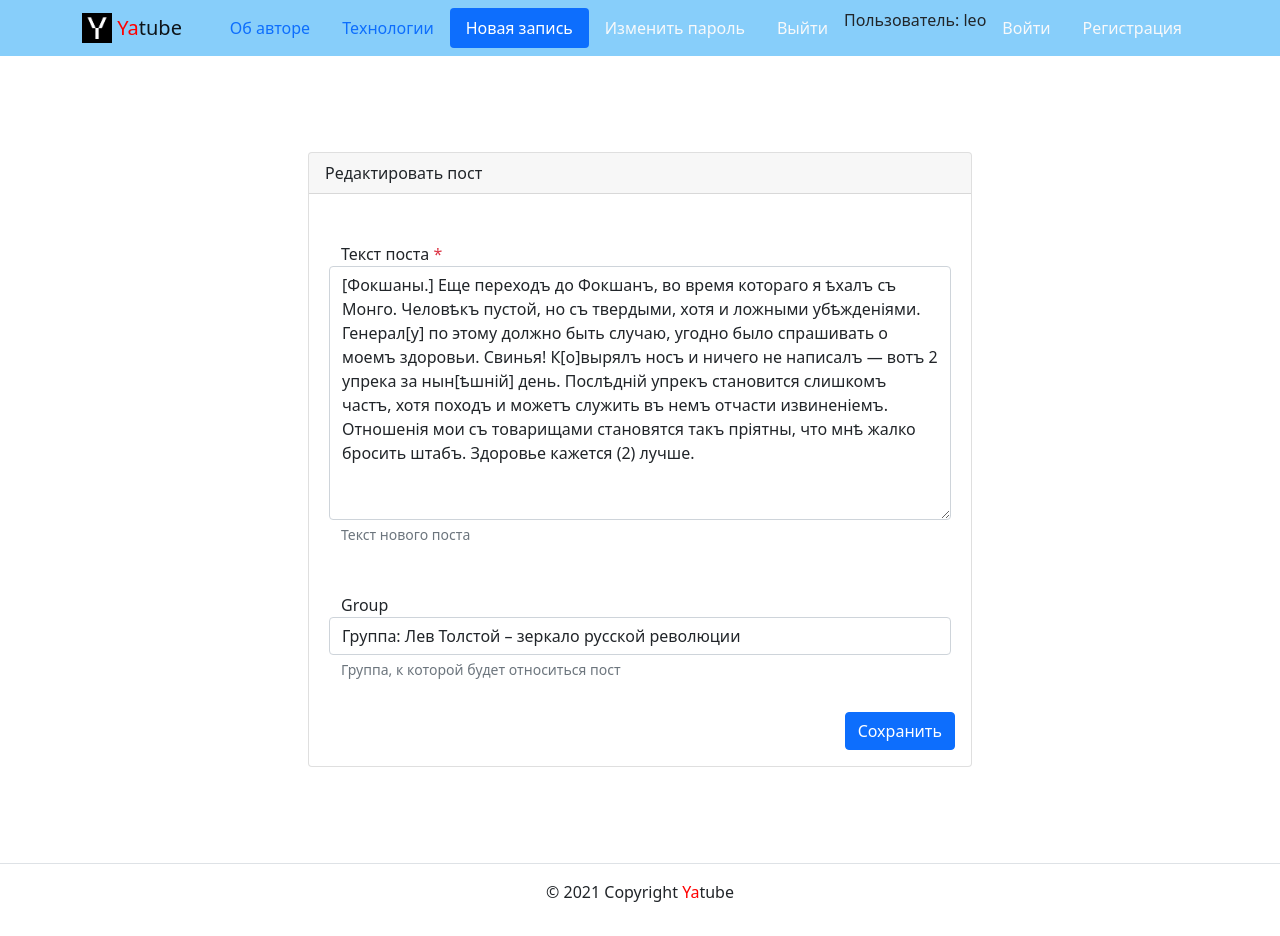
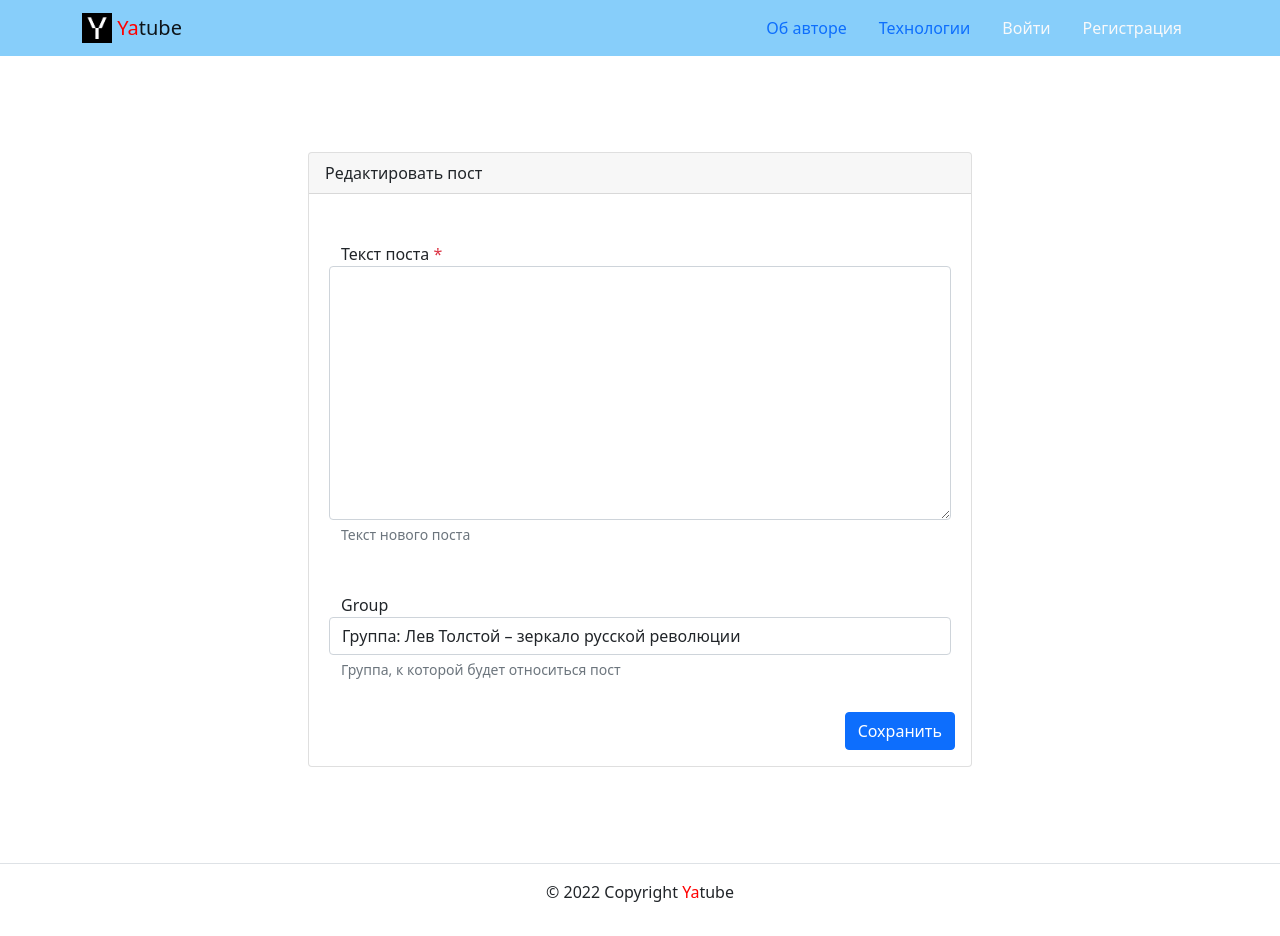
Before and after one commit to Denis-Pakharenko/hw03_forms, a Django app: template yatube/templates/posts/update_post.html in a window 1280 px wide. Run offline with Django 3.2, Linux system fonts and the light colour scheme; the template is opened without the code that fills it, so the values that code supplies are empty; some libraries are stand-ins or nearby versions.

Commit message:
На проверку, еще раз)

```diff
--- a/yatube/templates/about/about.html
+++ b/yatube/templates/about/about.html
@@ -1,4 +1,3 @@
-<!-- templates/about/author.html -->
 {% extends "base.html" %}
 {% block title %}Об авторе проекта{% endblock %}
 {% block content %}
--- a/yatube/templates/about/tech.html
+++ b/yatube/templates/about/tech.html
@@ -1,4 +1,3 @@
-<!-- templates/about/tech.html -->
 {% extends "base.html" %}
 {% block title %}Технологии{% endblock %}
 {% block content %}
--- a/yatube/templates/posts/update_post.html
+++ b/yatube/templates/posts/update_post.html
@@ -1,69 +1,9 @@
-<!DOCTYPE html>
-<html lang="ru">
-  <head>
-    <meta charset="utf-8">
-    <meta name="viewport" content="width=device-width, initial-scale=1">
-    <link rel="icon" href="../img/fav/fav.ico" type="image">
-    <link rel="apple-touch-icon" sizes="180x180" href="../img/fav/apple-touch-icon.png">
-    <link rel="icon" type="image/png" sizes="32x32" href="../img/fav/favicon-32x32.png">
-    <link rel="icon" type="image/png" sizes="16x16" href="../img/fav/favicon-16x16.png">
-    <meta name="msapplication-TileColor" content="#da532c">
-    <meta name="theme-color" content="#ffffff">
-    <link rel="stylesheet" href="../css/bootstrap.min.css">
-    <title>Редактировать пост</title>
-  </head>
-  <body>
-    <header>
-      <nav class="navbar navbar-light" style="background-color: lightskyblue">
-        <div class="container">
-          <a class="navbar-brand" href="../posts/index.html">
-            <img src="../img/logo.png" width="30" height="30" class="d-inline-block align-top" alt="">
-            <span style="color:red">Ya</span>tube
-          </a>
-          <ul class="nav  nav-pills">
-            <li class="nav-item">
-              <a class="nav-link" href="../about/author.html">
-                Об авторе
-              </a>
-            </li>
-            <li class="nav-item">
-              <a class="nav-link" href="../about/tech.html">
-                Технологии
-              </a>
-            </li>
-            <!-- пункты меню видны только авторизованному пользователю -->
-            <li class="nav-item">
-              <a class="nav-link active" href="../posts/create_post.html">
-                Новая запись
-              </a>
-            </li>
-            <li class="nav-item">
-              <a class="nav-link link-light " href="../users/password_change_form.html">
-                Изменить пароль
-              </a>
-            </li>
-            <li class="nav-item">
-              <a class="nav-link link-light" href="../users/logged_out.html">Выйти</a>
-            </li>
-            <li>
-              Пользователь: leo
-            <li>
-            <!-- конец пункты меню видны только авторизованному пользователю -->
-            <!-- пункты меню видны только неавторизованному пользователю -->
-            <li class="nav-item">
-              <a class="nav-link link-light" href="../users/login.html">
-                Войти
-              </a>
-            </li>
-            <li class="nav-item">
-              <a class="nav-link link-light " href="../users/signup.html">Регистрация</a>
-            </li>
-            <!-- конец пункты меню видны только неавторизованному пользователю -->
-          </ul>
-        </div>
-      </nav>
-    </header>
-    <main>
+{% extends 'base.html' %}
+{% block title %}
+Редактировать пост
+{% endblock %}
+{% block content %}
+{% load user_filters %}
       <div class="container py-5">
         <div class="row justify-content-center">
           <div class="col-md-8 p-5">
@@ -72,14 +12,14 @@
                 Редактировать пост
               </div>
               <div class="card-body">
-                <form method="post" action="../posts/create_post.html">
+                <form method="post" action="posts:post_edit">
                   <input type="hidden" name="csrfmiddlewaretoken" value="">
                   <div class="form-group row my-3 p-3">
                     <label for="id_text">
                       Текст поста
                       <span class="required text-danger" >*</span>
                     </label>
-                    <textarea name="text" cols="40" rows="10" class="form-control" required id="id_text">[Фокшаны.] Еще переходъ до Фокшанъ, во время котораго я ѣхалъ съ Монго. Человѣкъ пустой, но съ твердыми, хотя и ложными убѣжденіями. Генерал[у] по этому должно быть случаю, угодно было спрашивать о моемъ здоровьи. Свинья! К[о]вырялъ носъ и ничего не написалъ — вотъ 2 упрека за нын[ѣшній] день. Послѣдній упрекъ становится слишкомъ частъ, хотя походъ и можетъ служить въ немъ отчасти извиненіемъ. Отношенія мои съ товарищами становятся такъ пріятны, что мнѣ жалко бросить штабъ. Здоровье кажется (2) лучше.
+                    <textarea name="text" cols="40" rows="10" class="form-control" required id="id_text">
                     </textarea>
                     <small id="id_text-help" class="form-text text-muted">
                       Текст нового поста
@@ -108,9 +48,4 @@
           </div>
         </div>
       </div>
-    </main>
-    <footer class="border-top text-center py-3">
-      <p>© 2021 Copyright <span style="color:red">Ya</span>tube</p>
-    </footer>
-  </body>
-</html>
+{% endblock %}
```
Also changed, not shown: yatube/templates/posts/post_detail.html (+4 -4 lines), yatube/templates/posts/profile.html (+6 -6 lines).
